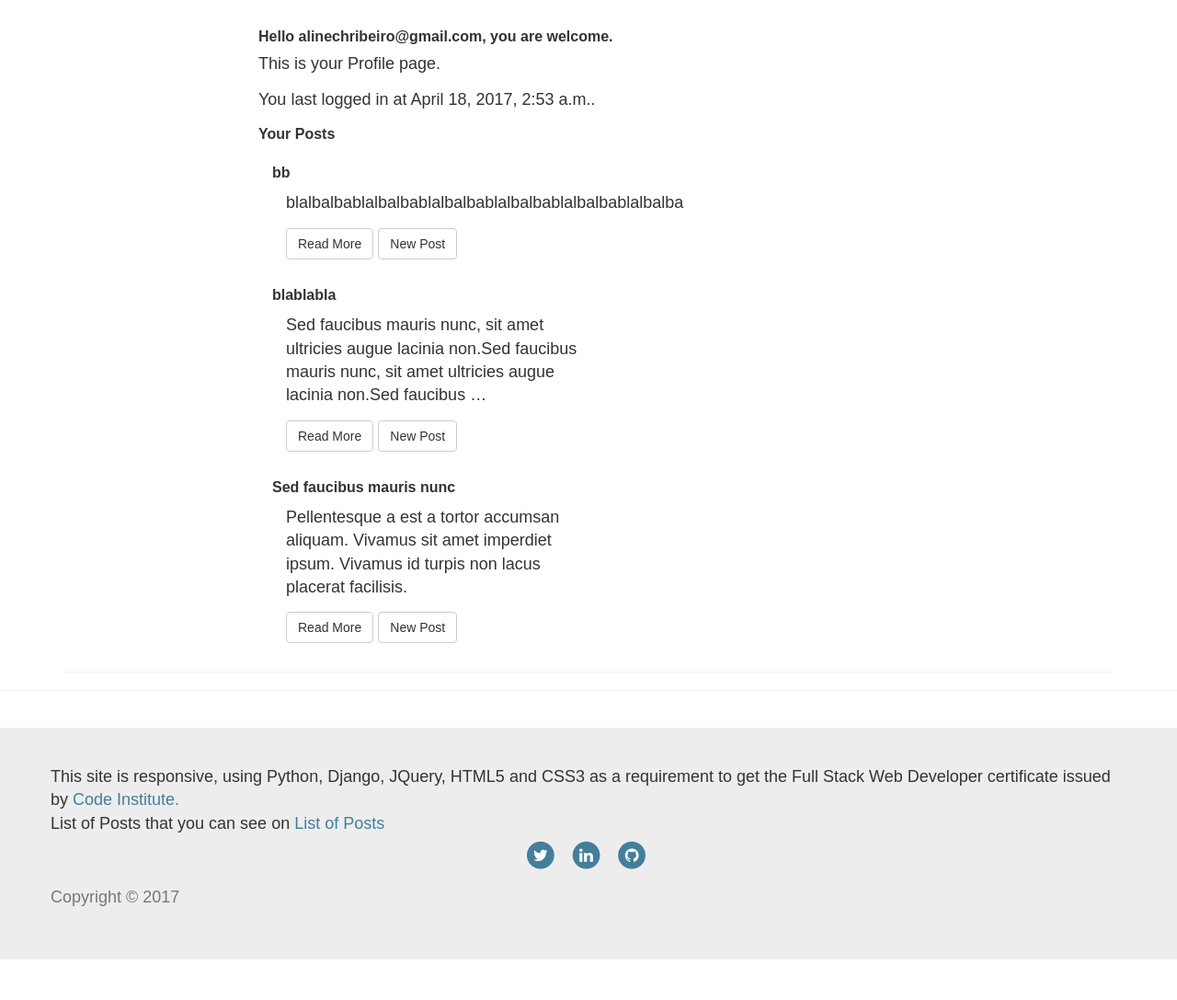
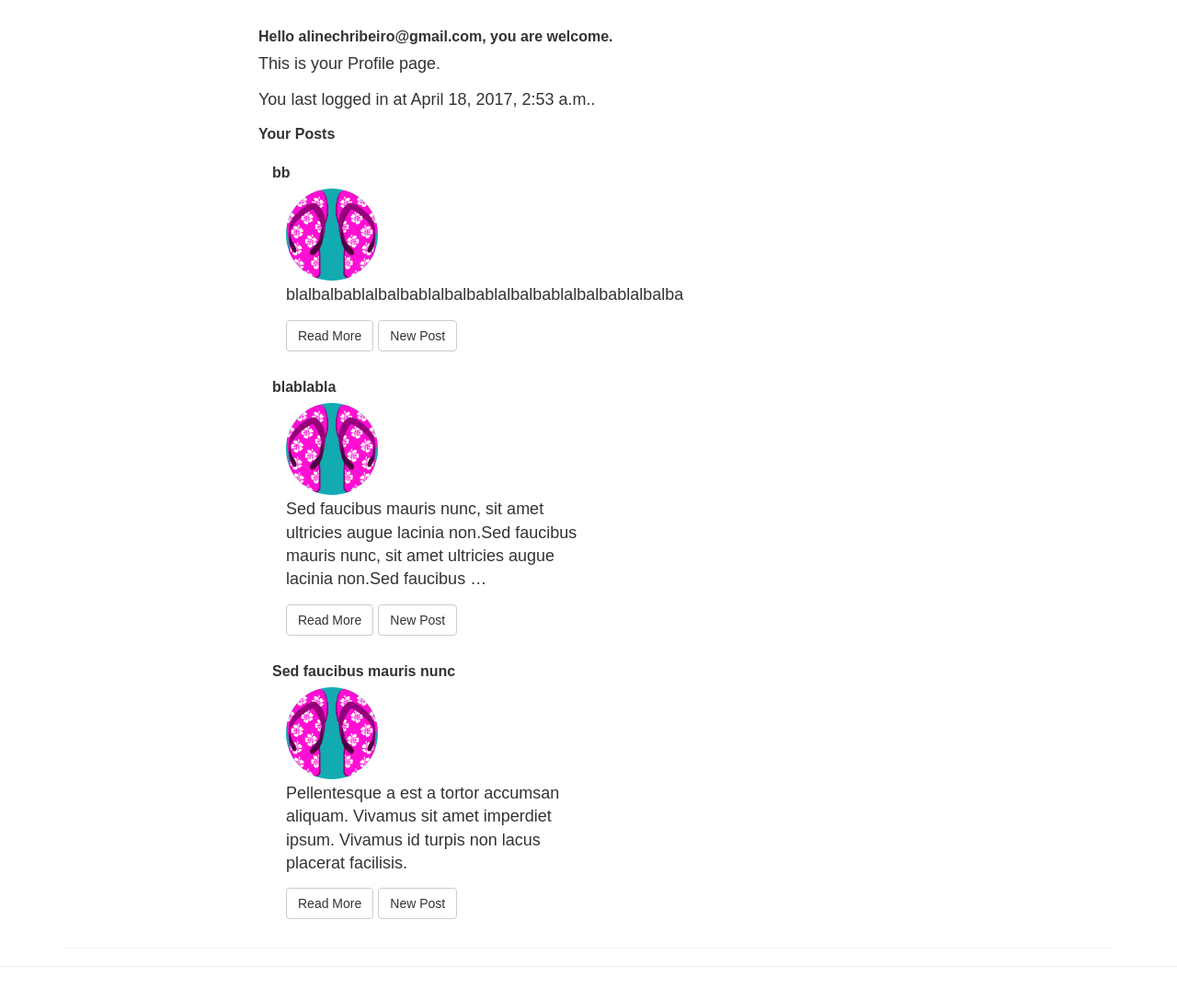
Before and after one commit to Code-Institute-Submissions/Stream3-GIT, a Django app: page /profile/ in a window 1280 px wide. Shown: the part 433-1520 px from the top of the page at 92% size. Before the commit the page ends 1476 px from the top, so only its background shows below. Run offline with Django 3.2, Linux system fonts and the light colour scheme; a user stored in the database is signed in; data comes from the database, SQL or seed files in the repository; parts of the project's set-up code (start-up, migrations or seed data) failed here and were passed over; some libraries are stand-ins or nearby versions.

Commit message:
work it better

```diff
--- a/templates/profile.html
+++ b/templates/profile.html
@@ -21,6 +21,8 @@
                                         <div class="col-md-10 col-sm-9 col-lg-8">
                                             <h2>{{ post.title }}</h2>
                                                 <div class="col-xs-9">
+                                                <img src="{% static 'media/flip1.png' %}" style="width:100px; height: 100px; background-color: #12ABB2; color: #ffffff;" class="img-circle">
+
                                                     <p>{{ post.content|truncatewords:20 }}</p>
                                                     <p>
                                                         <button class="btn btn-default" onclick="location.href='/blog/{{ post.id }}'">Read
```
